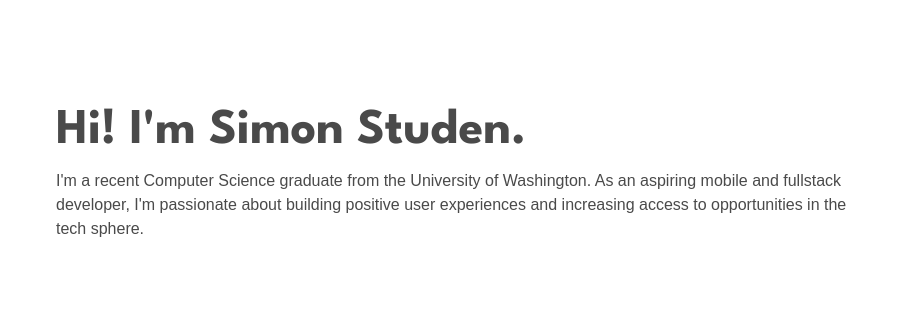
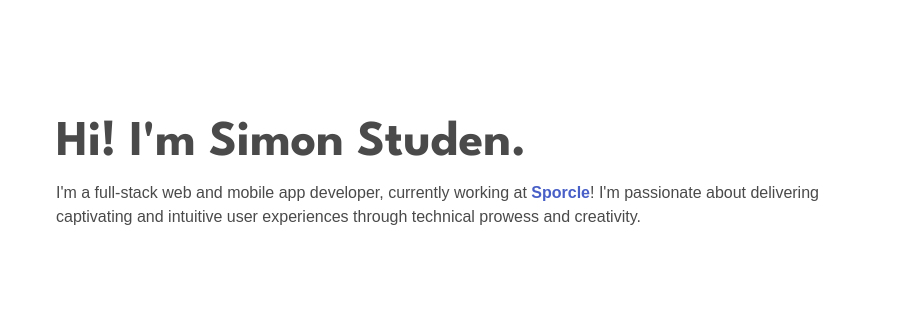
Before and after one commit to sstuden2255/PortfolioWebsite, a plain HTML site: page public/index.html in a window 1280 px wide. Shown: the part 78-398 px from the top of the page, 0-902 px from the left. Drawn offline with nearby package versions, Linux system fonts and the light colour scheme.

Commit message:
Updated hero statement and resume pdf

```diff
--- a/public/index.html
+++ b/public/index.html
@@ -50,9 +50,8 @@
         <article id="intro">
           <h1>Hi! I'm <span id="name">Simon Studen</span>.</h1>
           <p>
-            I'm a recent Computer Science graduate from the University of Washington.
-            As an aspiring mobile and fullstack developer, I'm passionate about building
-            positive user experiences and increasing access to opportunities in the tech sphere.
+            I'm a full-stack web and mobile app developer, currently working at <a rel="link" href="https://www.sporcle.com/about/" target="_blank"><b>Sporcle</b></a>!
+            I'm passionate about delivering captivating and intuitive user experiences through technical prowess and creativity.
           </p>
         </article>
         <div id="link-container">
```
Also changed, not shown: 1 other file.
